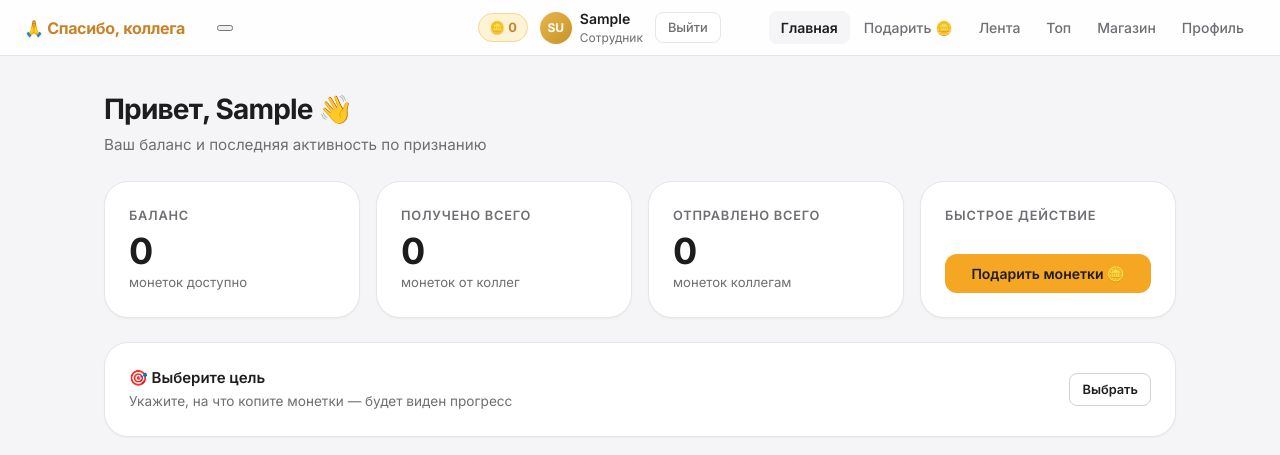
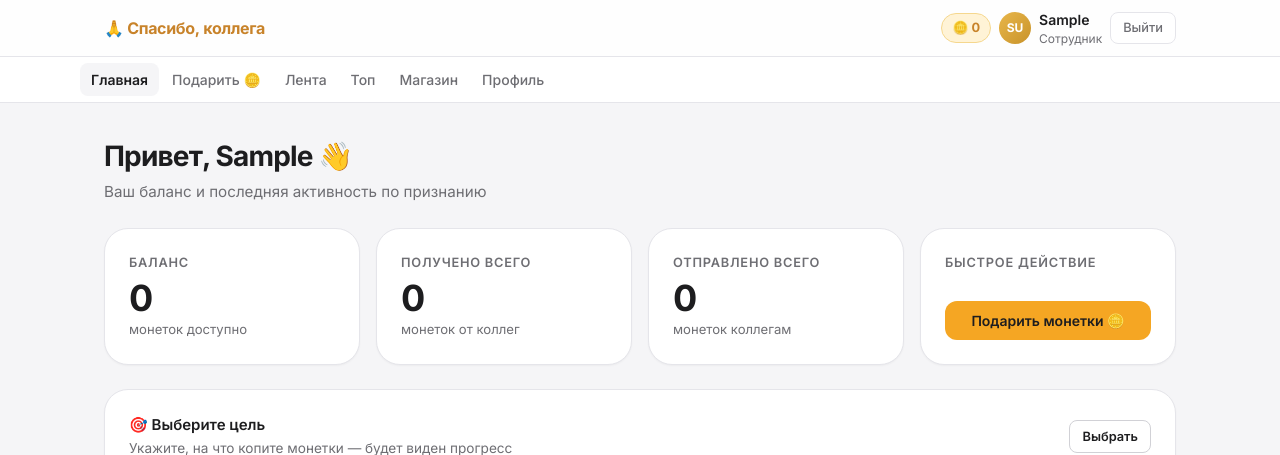
Before and after one commit to emilmurtazin/spasibo-kollege, a Django app: a page that uses templates/core/base.html in a window 1280 px wide. Shown: the top 455 px of the page. Run offline with Django 5.2, Linux system fonts and the light colour scheme; the visitor is signed in with stand-in values (Sample User, id 1); data comes from the database, SQL or seed files in the repository; data that the repository does not hold is empty.

Commit message:
Add files via upload

```diff
--- a/static/css/style.css
+++ b/static/css/style.css
@@ -406,3 +406,170 @@ a:hover { text-decoration: underline; }
   .sk-nav__links { display: none; }
   .sk-nav__section-label, .sk-nav__sep { display: none; }
 }
+
+
+/* ============================================================
+   Navbar v2 — mobile-first fix
+   ============================================================ */
+
+/* --- Top bar: brand | burger | right --- */
+.sk-nav {
+  /* override old height/display */
+  height: auto;
+  min-height: 56px;
+  display: block;
+}
+.sk-nav__inner {
+  display: flex;
+  align-items: center;
+  gap: 0;
+  min-height: 56px;
+  /* allow wrapping prevented by explicit flex layout */
+}
+
+/* Brand */
+.sk-nav__brand {
+  flex-shrink: 0;
+  margin-right: 12px;
+  white-space: nowrap;
+}
+.brand-text { display: inline; }
+
+/* Right side: coin + user + logout */
+.sk-nav__right {
+  display: flex;
+  align-items: center;
+  gap: 8px;
+  margin-left: auto;
+  flex-shrink: 0;
+  min-width: 0;
+}
+.sk-nav__user-info {
+  display: flex;
+  flex-direction: column;
+}
+
+/* Logout button: never clip */
+.sk-btn-ghost {
+  white-space: nowrap;
+  flex-shrink: 0;
+}
+
+/* --- Menu row (links) --- */
+.sk-nav__menu {
+  border-top: 1px solid var(--c-border);
+  background: rgba(255,255,255,.97);
+}
+.sk-nav__links-wrap {
+  padding: 6px 0;
+}
+.sk-nav__links {
+  display: flex;
+  flex-wrap: wrap;
+  align-items: center;
+  gap: 2px;
+  list-style: none;
+  margin: 0;
+  padding: 0;
+}
+.sk-nav__links a {
+  display: block;
+  padding: 6px 11px;
+  border-radius: var(--r-sm);
+  font-size: .875rem;
+  font-weight: 500;
+  color: var(--c-muted);
+  text-decoration: none;
+  transition: background var(--transition), color var(--transition);
+  white-space: nowrap;
+}
+.sk-nav__links a:hover { background: var(--c-bg); color: var(--c-ink); }
+.sk-nav__links a.active { background: var(--c-bg); color: var(--c-ink); font-weight: 600; }
+
+.sk-nav__sep-li { display: flex; align-items: center; }
+.sk-nav__sep { width: 1px; height: 18px; background: var(--c-border); margin: 0 4px; }
+.sk-nav__label-li { display: flex; align-items: center; }
+.sk-nav__section-label {
+  font-size: .68rem; font-weight: 700; text-transform: uppercase;
+  letter-spacing: .07em; color: var(--c-placeholder); padding: 0 6px;
+}
+
+/* --- Burger button (hidden on desktop) --- */
+.sk-burger {
+  display: none;
+  flex-direction: column;
+  justify-content: center;
+  gap: 5px;
+  width: 38px; height: 38px;
+  background: transparent; border: none; cursor: pointer;
+  padding: 6px;
+  border-radius: var(--r-sm);
+  margin-left: 8px;
+  flex-shrink: 0;
+}
+.sk-burger span {
+  display: block; height: 2px; border-radius: 2px;
+  background: var(--c-ink);
+  transition: transform .22s ease, opacity .22s ease;
+}
+.sk-burger.open span:nth-child(1) { transform: translateY(7px) rotate(45deg); }
+.sk-burger.open span:nth-child(2) { opacity: 0; }
+.sk-burger.open span:nth-child(3) { transform: translateY(-7px) rotate(-45deg); }
+
+/* ============================================================
+   Mobile breakpoint
+   ============================================================ */
+@media (max-width: 860px) {
+
+  /* Show burger, hide user-name text to save space */
+  .sk-burger { display: flex; }
+  .sk-nav__user-info { display: none; }
+  .sk-nav__user-name, .sk-nav__user-role { display: none; }
+
+  /* Hide menu by default */
+  .sk-nav__menu {
+    max-height: 0;
+    overflow: hidden;
+    transition: max-height .28s ease;
+    border-top: none;
+  }
+  .sk-nav__menu.open {
+    max-height: 600px;
+    border-top: 1px solid var(--c-border);
+  }
+
+  /* Stack links vertically */
+  .sk-nav__links {
+    flex-direction: column;
+    align-items: stretch;
+    padding: 8px 0;
+    gap: 2px;
+  }
+  .sk-nav__links a {
+    padding: 10px 14px;
+    border-radius: 8px;
+    font-size: .95rem;
+  }
+  .sk-nav__sep-li { display: none; }
+  .sk-nav__label-li {
+    padding: 10px 14px 4px;
+  }
+  .sk-nav__section-label {
+    font-size: .75rem;
+  }
+
+  /* Coin badge: shorter */
+  .sk-coin-badge { font-size: .75rem; padding: 3px 8px; }
+
+  /* Page grids go 1 column */
+  .sk-kpi-grid { grid-template-columns: 1fr 1fr !important; }
+  .sk-grid-2, .sk-grid-3 { grid-template-columns: 1fr !important; }
+  .sk-form-row { grid-template-columns: 1fr !important; }
+}
+
+@media (max-width: 480px) {
+  .sk-kpi-grid { grid-template-columns: 1fr !important; }
+  .brand-text { display: none; }
+  .sk-nav__brand::after { content: "🙏"; }
+  .sk-wrap { padding: 0 14px; }
+}
```
